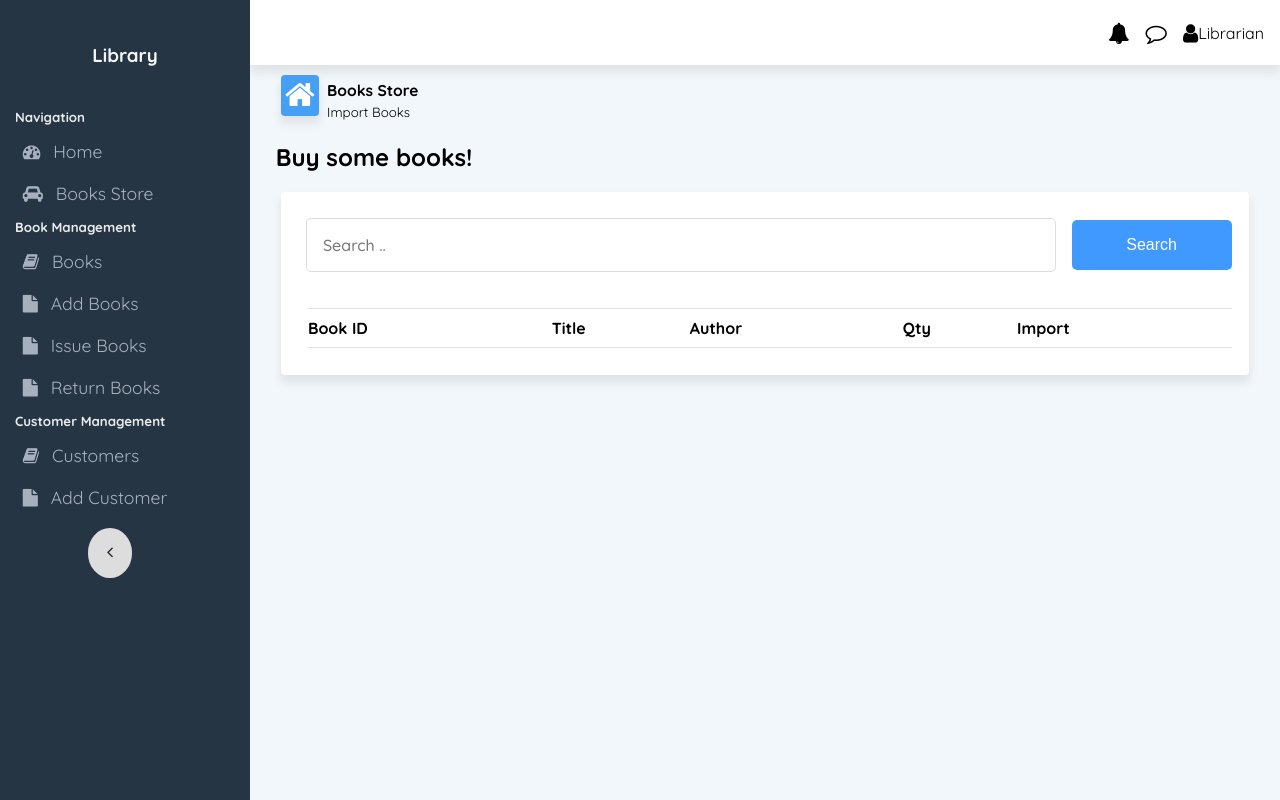
After one commit to vinay18-2/flask-library-app, a Flask app: page /books_store in a window 1280 px wide. The commit adds this page. Run offline with Flask 2, Linux system fonts and the light colour scheme; lists and menus that the app fills with data are empty.

Commit message:
due pay, import book from api, store

```diff
--- a/app.py
+++ b/app.py
@@ -2,6 +2,8 @@
 from flask import Flask, render_template,request,redirect
 from flask_sqlalchemy import SQLAlchemy
 from sqlalchemy import update
+import requests
+import json
 
 from datetime import datetime
 app = Flask(__name__)
@@ -55,12 +57,12 @@ transactions = db.Table('transactions',
 @app.before_first_request
 def create_tables():
     db.create_all()
-    new_book =Books(title="Life of Teenager",authors="Grejo Joby",stockQty=10,timesIssued=0)
-    db.session.add(new_book)
-    db.session.commit()
-    new_customer =Customer(name="Hayden Cordeiro")
-    db.session.add(new_customer)
-    db.session.commit()
+    # new_book =Books(title="Life of Teenager",authors="Grejo Joby",stockQty=10,timesIssued=0)
+    # db.session.add(new_book)
+    # db.session.commit()
+    # new_customer =Customer(name="Hayden Cordeiro")
+    # db.session.add(new_customer)
+    # db.session.commit()
 
 
 @app.route('/')
@@ -208,6 +210,43 @@ def delete_customers(id):
     db.session.commit()
     return redirect('/customers')
 
+@app.route('/customers/pay/<int:id>', methods=['GET', 'POST'])
+def pay_dues(id):
+    cust = Customer.query.filter_by(cust_id=id).first()
+    if request.method=='POST':
+        due=int(request.form['due'])
+        cust.debt -= due
+        db.session.commit()
+        return redirect('/customers')
+    else:
+        return render_template('pay_dues.html',cust=cust)
+
+@app.route('/books_store', methods=['GET', 'POST'])
+def books_store():
+    if request.method=='POST':
+        search=request.form['search_box']
+        if not search=="":
+            r = requests.get('https://frappe.io/api/method/frappe-library?title='+search)
+        # result = request.get_json("https://frappe.io/api/method/frappe-library?title="+search)
+            print(r)
+            return render_template('books_store.html',books=json.loads(r.text)['message'])
+
+    else:
+        return render_template('books_store.html')
+
+@app.route('/books/import/<int:id>', methods=['GET', 'POST'])
+def import_book(id):
+    r = requests.get('https://frappe.io/api/method/frappe-library?isbn='+str(id))
+    book_details = json.loads(r.text)['message'][0]
+    book_title=book_details["title"]
+    book_author=book_details["authors"]
+    book_stockQty=request.form['qty']
+    new_book =Books(title=book_title,authors=book_author,stockQty=book_stockQty,timesIssued=0)
+    db.session.add(new_book)
+    db.session.commit()
+    return redirect('/books')
+
+
 if __name__ == '__main__':
     # try:
     #     new_book =Books(book_id=1,title="book_title",authors="book_author",stockQty=0,timesIssued=0)
--- a/templates/base.html
+++ b/templates/base.html
@@ -23,6 +23,7 @@
         <h5>Navigation</h5>
 
         <a href="/"><button class=""><i class="fa fa-tachometer"></i>Home</button></a>
+        <a href="{{ url_for('books_store') }}"><button class=""><i class="fa fa-car"></i>Books Store</button></a>
         <h5>Book Management</h5>
         <a href="{{ url_for('books') }}"><button class=""><i class="fa fa-book"></i>Books</button></a>
         <a href="{{ url_for('add_books') }}"><button class=""><i class="fa fa-file"></i>Add Books</button></a>
--- /dev/null
+++ b/templates/books_store.html
@@ -0,0 +1,84 @@
+{% extends 'base.html' %}
+{% block title %}
+</title>Books Store</title>
+{% endblock %}
+
+{% block body %}
+
+
+
+<div class="content-area">
+    <div class="flexContainer" id="dashboardLineContainer">
+        <div class="flex-40 dashboardLine">
+            <i class="fa fa-home fa-2x" style="float: left;" id="homeIcon"></i>
+            <div style="margin-bottom: 0;margin-top: 0;">
+                <h3 style="margin-bottom: 0;margin-top: 2px;"><small>Books Store</small> </h3>
+                <p style="margin-bottom: 0;margin-top: 0;"><small>Import Books</small> </p>
+            </div>
+
+        </div>
+
+    </div>
+</div>
+
+<h2 style="margin: 1% 2.5% 1% 2.5%;">Buy some books!</h2>
+
+<!-- <div style=""> -->
+
+<div class="cardRow2 tablecard">
+    <form method="POST">
+        <div style="display: flex;flex-wrap: wrap;align-items: center;" class="table_inside_row">
+            <div style="flex:0 0 60%;flex-grow: 3;">
+                <input type="text" id="search_box" name="search_box" placeholder="Search .."
+                    style="margin: 1%;width: 95%;">
+            </div>
+            <div>
+                <input type="submit" value="Search" class="dropbtn">
+            </div>
+    </form>
+
+</div>
+<table class="attendance_form_table">
+    <thead>
+        <tr style="text-align: left;">
+            <th>Book ID</th>
+            <th>Title</th>
+            <th>Author</th>
+            <th>Qty</th>
+            <th>Import</th>
+        </tr>
+    </thead>
+    <tbody id="attendance_form_table_data">
+        {%for book in books %}
+        <tr>
+            <form method="POST" action="/books/import/{{book['isbn']}}">
+                <!-- <td><input type="checkbox" name="" id=""></td> -->
+                <td>{{book["bookID"]}}</td>
+                <td>{{book["title"]}}</td>
+                <td>{{book["authors"]}}</td>
+                <td>
+                    <input type="text" id="qty" name="qty" style="width: 45%;">
+                </td>
+
+                <td><button type="submit"
+                            class="dropbtn btn-danger">Import</button></td>
+
+            </form>
+        </tr>
+        {%endfor%}
+
+    </tbody>
+</table>
+</div>
+<script>
+
+    $(document).ready(function () {
+        $("#search_box").on("keyup", function () {
+            var value = $(this).val().toLowerCase();
+            $("#attendance_form_table_data tr").filter(function () {
+                $(this).toggle($(this).text().toLowerCase().indexOf(value) > -1)
+            });
+        });
+    });
+</script>
+{% endblock %}
--- a/templates/customers.html
+++ b/templates/customers.html
@@ -39,6 +39,7 @@
                 <th>Name</th>
                 <th>Debit</th>
                 <th>Total Transactions</th>
+                <th>Pay Dues</th>
                 <th>Edit</th>
                 <th>Action</th>
             </tr>
@@ -55,6 +56,7 @@
 
                 {% endif %}
                 <td>{{customer.total_trans}}</td>
+                <td><a href="/customers/pay/{{customer.cust_id}}">Pay Dues</a></td>
                 <td><a href="/customers/edit/{{customer.cust_id}}">Edit</a></td>
                 <td><a href="customers/delete/{{customer.cust_id}}"><button class="dropbtn btn-danger">Delete</button></a></td>
 
```
Also changed, not shown: templates/pay_dues.html (added, +62 -0 lines), library.db.
